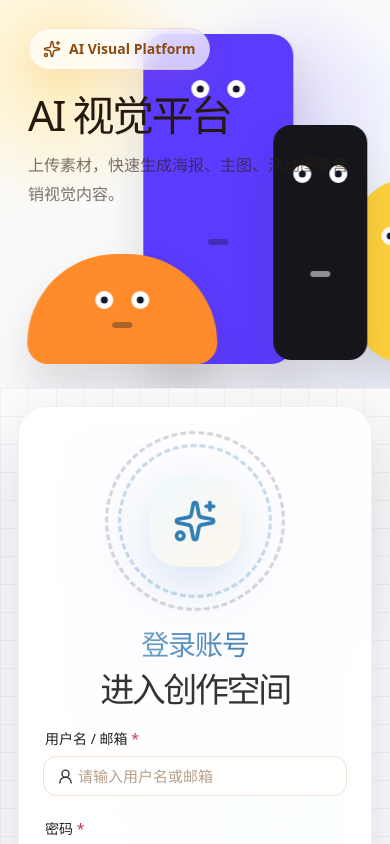
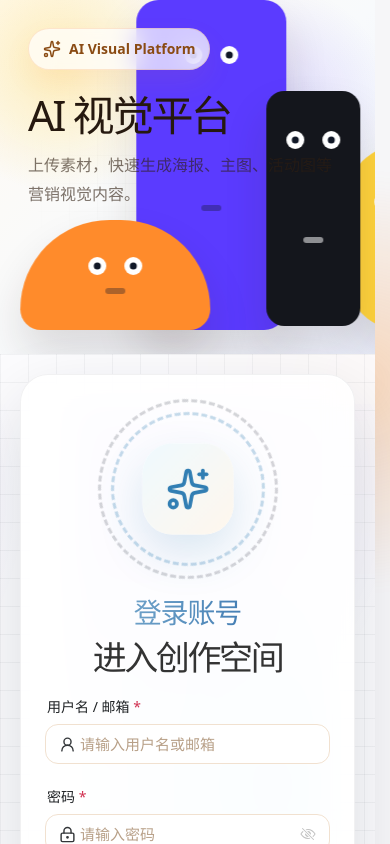
Before and after one commit to 201811510411lw/ai-poster-generator, a Vue app in the folder frontend/: page /login in a window 390 px wide. Built offline with nearby package versions, Linux system fonts and the light colour scheme; no server answers.

Commit message:
Fix login page overflow on small screens

```diff
--- a/frontend/src/styles/main.css
+++ b/frontend/src/styles/main.css
@@ -298,3 +298,104 @@ button {
 .workspace-scroll:hover::-webkit-scrollbar-thumb {
   background: rgba(176, 137, 104, 0.45);
 }
+
+/* Login is a marketing page rather than the fixed workspace shell, so it needs its own scroll behavior. */
+html body #app .login-page {
+  height: 100dvh;
+  min-height: 100dvh;
+  overflow-x: hidden;
+  overflow-y: auto;
+  scrollbar-gutter: stable;
+}
+
+html body #app .login-page .character-stage,
+html body #app .login-page .login-panel {
+  min-height: 100dvh;
+}
+
+html body #app .login-page .login-panel {
+  align-items: center;
+  overflow: visible;
+}
+
+html body #app .login-page .login-card {
+  min-height: auto;
+  max-height: none;
+  justify-content: center;
+}
+
+@media (max-width: 980px) {
+  html body #app .login-page {
+    display: block;
+  }
+
+  html body #app .login-page .character-stage {
+    min-height: 42dvh;
+  }
+
+  html body #app .login-page .login-panel {
+    min-height: auto;
+    padding: 20px;
+  }
+}
+
+@media (max-height: 760px) {
+  html body #app .login-page .login-panel {
+    align-items: flex-start;
+    padding-top: 20px;
+    padding-bottom: 20px;
+  }
+
+  html body #app .login-page .login-card {
+    padding-top: 20px;
+    padding-bottom: 20px;
+  }
+
+  html body #app .login-page .orbit-logo {
+    width: 128px;
+    height: 128px;
+    margin-bottom: 10px;
+  }
+
+  html body #app .login-page .logo-core {
+    width: 64px;
+    height: 64px;
+    border-radius: 20px;
+  }
+
+  html body #app .login-page .logo-core svg {
+    width: 30px;
+    height: 30px;
+  }
+
+  html body #app .login-page .card-title {
+    margin-bottom: 14px;
+  }
+
+  html body #app .login-page .card-title span {
+    font-size: 22px;
+  }
+
+  html body #app .login-page .card-title h2 {
+    margin-top: 8px;
+    font-size: 36px;
+  }
+
+  html body #app .login-page .divider {
+    margin: 12px 0;
+  }
+
+  html body #app .login-page .signup-tip {
+    margin-top: 12px;
+  }
+}
+
+@media (max-height: 620px) and (min-width: 981px) {
+  html body #app .login-page .character-stage {
+    min-height: 620px;
+  }
+
+  html body #app .login-page .login-panel {
+    min-height: 620px;
+  }
+}
```
